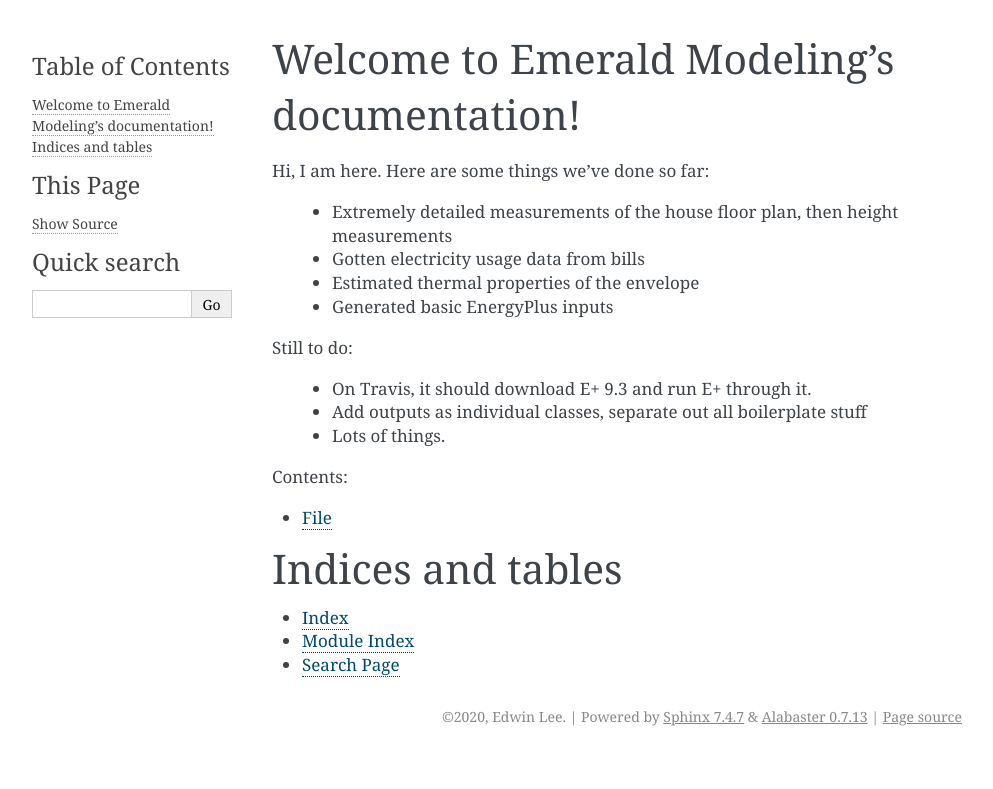
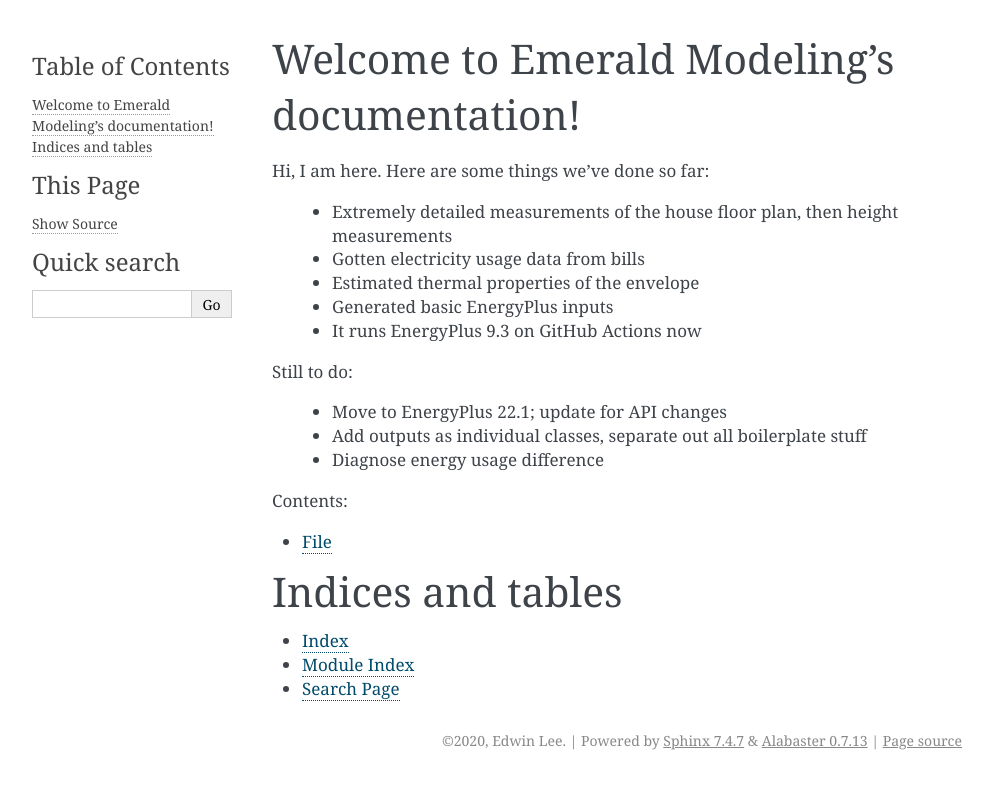
Before and after one commit to okielife/Emerald, a Sphinx documentation site: the page built from docs/index.rst, in a window 1280 px wide. Shown: the top 789 px of the page, without its empty margins (148-1141 px from the left). Built offline with Sphinx 7.4.7, drawn with Linux system fonts in a browser that asks for light colours.

Commit message:
Update docs

```diff
--- a/docs/index.rst
+++ b/docs/index.rst
@@ -1,8 +1,3 @@
-.. Emerald Modeling documentation master file, created by
-   sphinx-quickstart on Mon Apr  6 13:53:07 2020.
-   You can adapt this file completely to your liking, but it should at least
-   contain the root `toctree` directive.
-
 Welcome to Emerald Modeling's documentation!
 ============================================
 
@@ -13,12 +8,13 @@ Here are some things we've done so far:
  - Gotten electricity usage data from bills
  - Estimated thermal properties of the envelope
  - Generated basic EnergyPlus inputs
+ - It runs EnergyPlus 9.3 on GitHub Actions now
 
 Still to do:
 
- - On Travis, it should download E+ 9.3 and run E+ through it.
+ - Move to EnergyPlus 22.1; update for API changes
  - Add outputs as individual classes, separate out all boilerplate stuff
- - Lots of things.
+ - Diagnose energy usage difference
 
 .. toctree::
    :maxdepth: 2
```
